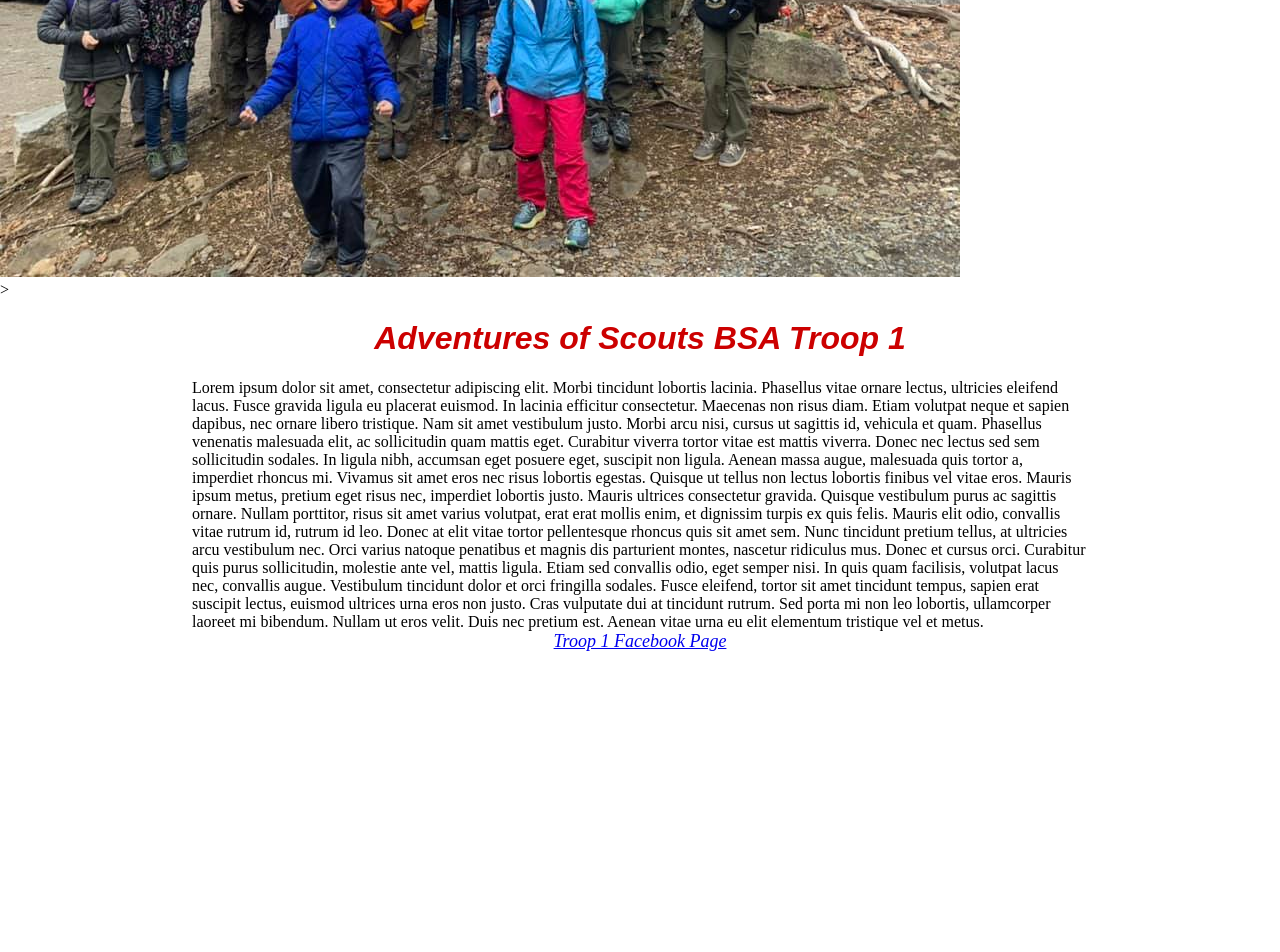
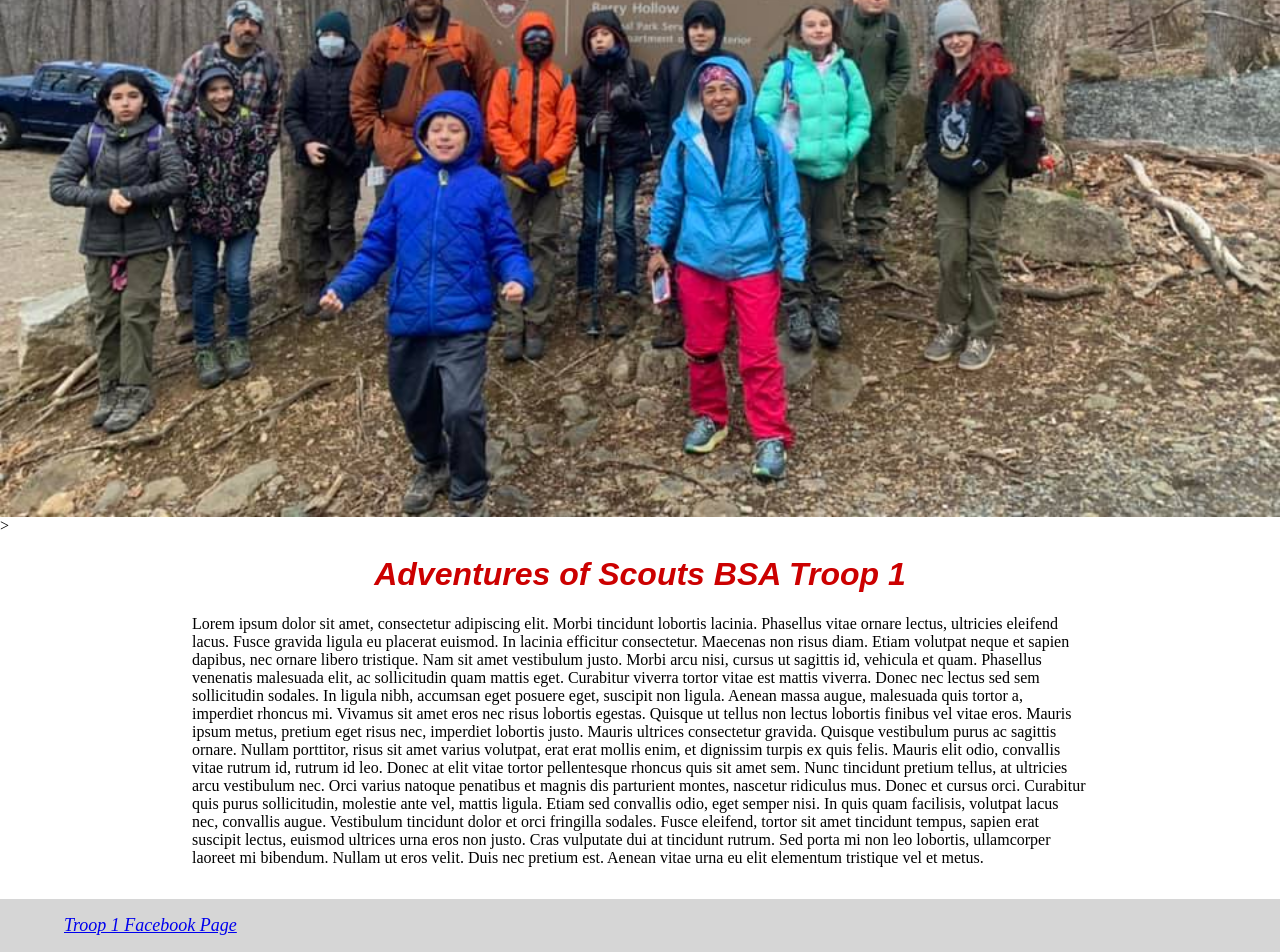
Before and after one commit to MDTroop1/MDTroop1.github.io, a plain HTML site: page index.html in a window 1280 px wide. Shown: the part 523-1475 px from the top of the page. Before the commit the page ends 1175 px from the top, so only its background shows below. Drawn offline with Linux system fonts and the light colour scheme.

Commit message:
Improve Top Bar

```diff
--- a/js/scrollheader.js
+++ b/js/scrollheader.js
@@ -1,14 +1,14 @@
 function handleScroll(){
-    let els = document.getElementsByClassName("top-navbar");
-    for(el of els){
-        let thresh = 150;
-        let pos = window.scrollY;
-        if (pos > thresh) {
-            el.classList.add("small");
-        } else {
-            el.classList.remove("small");
-        }
-    }
+    let docEl = document.documentElement;
+    let scrollPos = window.pageYOffset;
+
+    let docHeight = document.body.offsetHeight;
+    let winHeight = window.innerHeight;
+
+    let scroll = scrollPos / (docHeight - winHeight);
+
+    docEl.style.setProperty('--scroll', scroll);
 }
+
 window.addEventListener("scroll", handleScroll);
 handleScroll();
--- a/theme.css
+++ b/theme.css
@@ -1,11 +1,20 @@
+/*Page setup*/
+
+:root{
+    --scroll: 0;
+}
+
 * {
  box-sizing: border-box;
 }
+
 html, body{
     padding: 0;
     margin: 0;
-    height:100%;
 }
+
+/*Header*/
+
 .header {
     color:#cc0000;
     font-family: sans-serif;
@@ -13,7 +22,12 @@ html, body{
     text-align: center;
     font-style: italic;
 }
+
+/*Navbar*/
+
 .top-navbar{
+    --scroll-size: calc((var(--scroll) * 2em));
+
     width: 100%;
     position: sticky;
     display: flex;
@@ -28,25 +42,45 @@ html, body{
     column-gap: 1%;
 }
 .navbar-header{
-    font-size: 4em;
+    font-size: clamp(2em, calc(4em - var(--scroll-size)), 4em);
     margin: 0;
-    transition: all 1s;
 }
 .navbar-image{
-    height: 5em;
-    transition: all 1s;
+    height: clamp(3em, calc(5em - var(--scroll-size)), 5em);
 }
-.top-navbar.small .navbar-image{
-    height: 3em;
-}
-.top-navbar.small .navbar-header{
-    font-size: 2em;
-}
-.footer {
-    text-align: center;
-    bottom: 0px;
-}
+
+/*Content*/
+
 .text-content{
     max-width: 70%;
     margin: auto;
 }
+
+/*Image scroller*/
+
+.image-scroller{
+    width: 100%;
+    display: flex;
+    flex-flow: row nowrap;
+    overflow: hidden;
+}
+
+.image-scroller img{
+    width: 100%;
+}
+
+/*Footer*/
+
+.footer {
+    text-align: center;
+    bottom: 0px;
+    display: flex;
+    flex-flow: row wrap;
+    justify-content: space-between;
+    background-color: #d6d6d6;
+    padding: 1em 4em;
+    margin-top: 2em;
+}
+.footer a{
+    font-size: 1em;
+}
```
